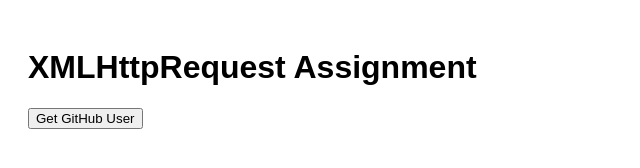
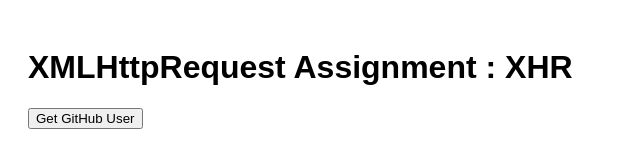
Before and after one commit to aminthenics-js/LearningJavaScript, a plain HTML site: page 09_advance/01_assignment.html in a window 1280 px wide. Shown: the whole page, without its empty margins (0-640 px from the left). Drawn offline with Linux system fonts and the light colour scheme.

Commit message:
Assignment XHR

```diff
--- a/09_advance/01_assignment.html
+++ b/09_advance/01_assignment.html
@@ -23,7 +23,7 @@
 </head>
 <body>
 
-  <h1>XMLHttpRequest Assignment</h1>
+  <h1>XMLHttpRequest Assignment : XHR </h1>
   <button id="btn">Get GitHub User</button>
 
   <div id="card"></div>
```
